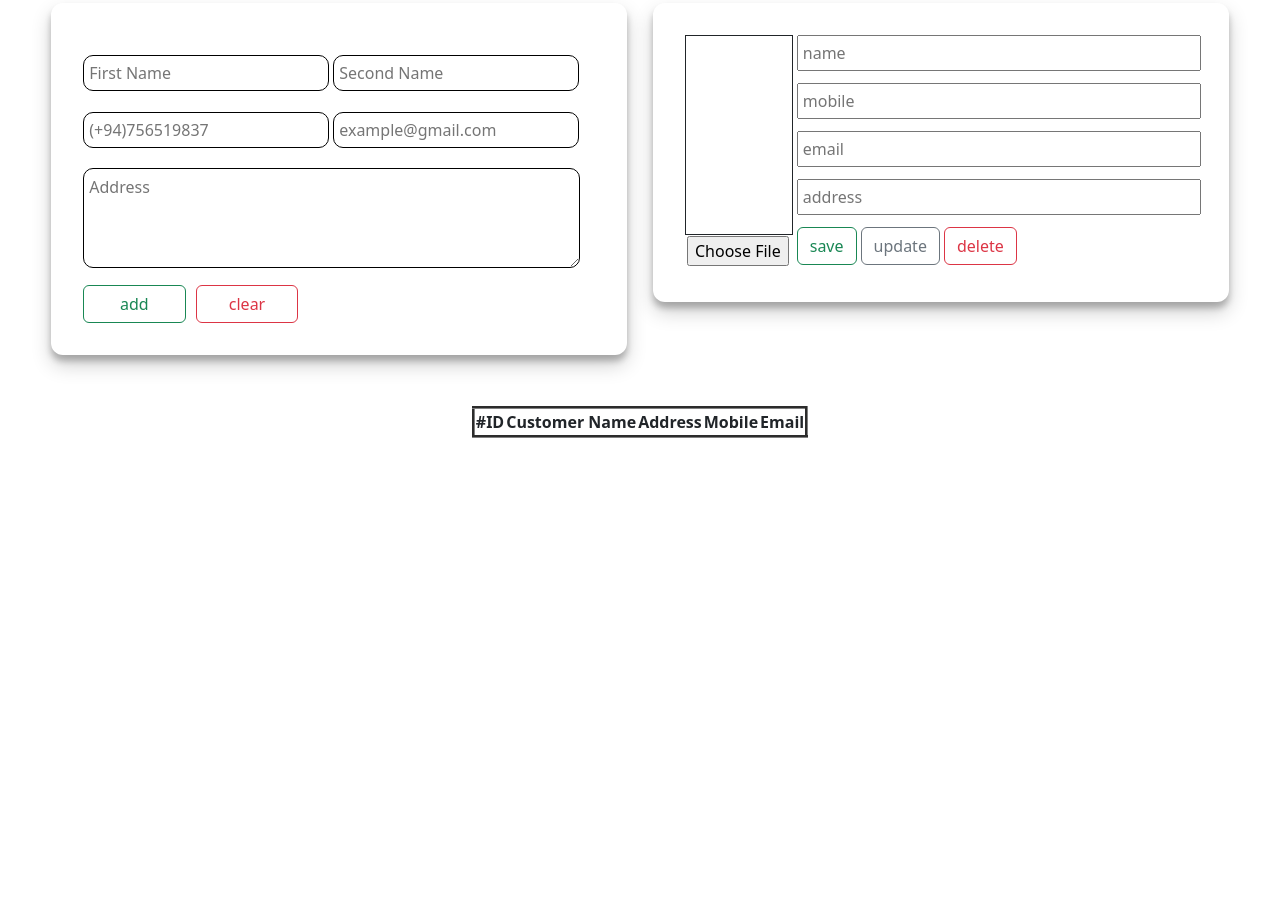
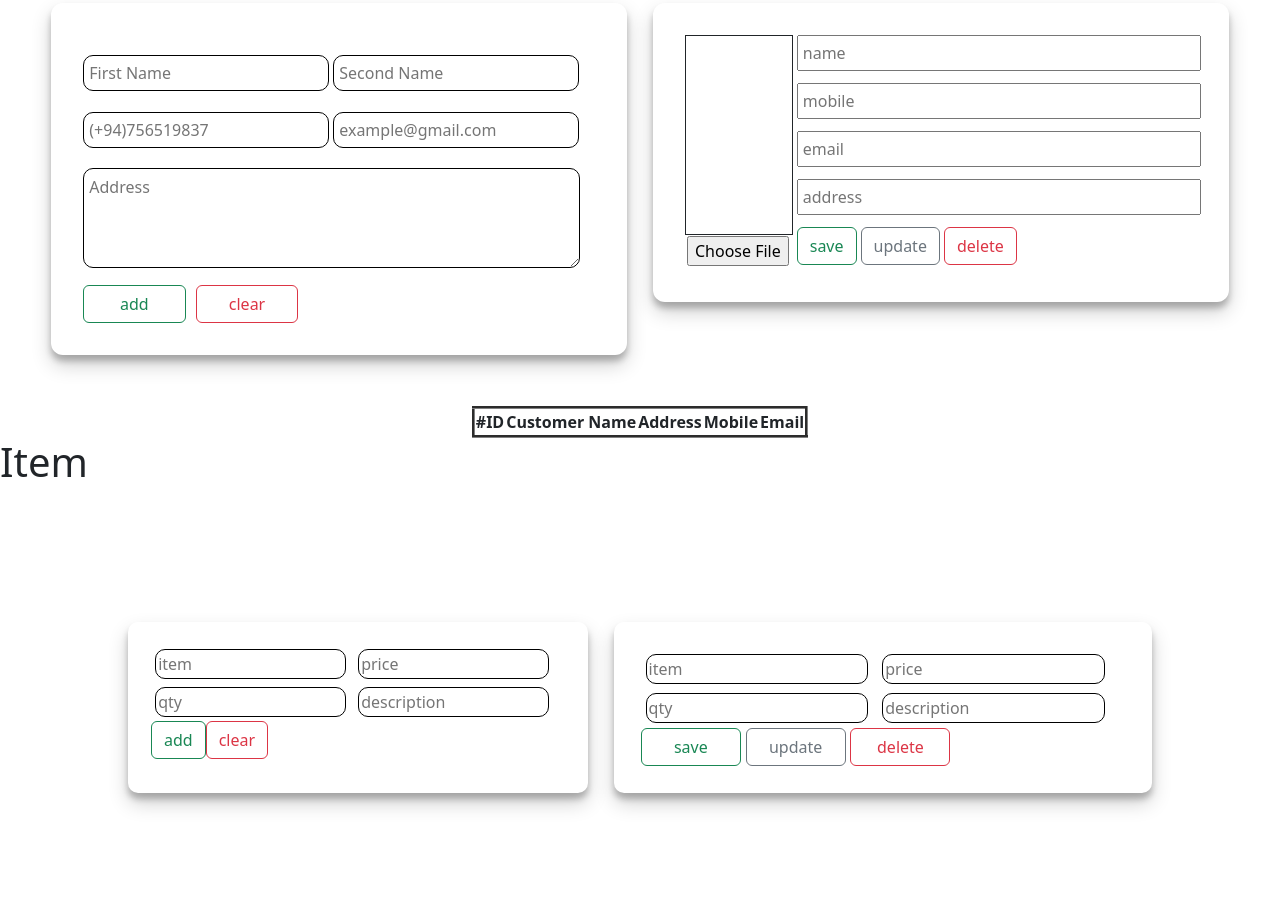
Before and after one commit to SahanDhanujaya/NewPOS, a plain HTML site: page index.html in a window 1280 px wide. Shown: the part 545-1466 px from the top of the page. Before the commit the page ends 983 px from the top, so only its background shows below. Drawn offline with nearby package versions, Linux system fonts and the light colour scheme.

Commit message:
item UI is created

```diff
--- a/index.html
+++ b/index.html
@@ -110,6 +110,33 @@
 
         </div>
     </main>
+    <main id="item-form">
+        <h1>Item</h1>
+        <section>
+            <div id="item-add-section">
+                <form>
+                    <input type="text" id="item" placeholder="item">
+                    <input type="text" id="price" placeholder="price">
+                    <input type="text" id="qty" placeholder="qty">
+                    <input type="text" id="description" placeholder="description">
+                    <button id="item-add-btn" type="button" class="btn btn-outline-success">add</button><button id="item-clear-btn" type="button" class="btn btn-outline-danger">clear</button>
+                </form>
+            </div>
+            <div id="item-save-section">
+                <div></div>
+                <div>
+                    <form>
+                        <input type="text" id="correctionItem" placeholder="item">
+                        <input type="text" id="correctionPrice" placeholder="price">
+                        <input type="text" id="correctionQTY" placeholder="qty">
+                        <input type="text" id="correctionDescription" placeholder="description">
+                        <button id="item-save-btn" type="button" class="btn btn-outline-success">save</button><button id="item-update-btn" type="button" class="btn btn-outline-secondary">update</button><button class="btn btn-outline-danger" id="item-delete-btn" type = "button">delete</button>
+                    </form>
+                </div>
+            </div>
+
+        </section>
+    </main>
     <script src="assets/lib/jquery-3.7.1.min.js"></script>
     <script src="https://cdn.jsdelivr.net/npm/bootstrap@5.3.3/dist/js/bootstrap.bundle.min.js"
         integrity="sha384-YvpcrYf0tY3lHB60NNkmXc5s9fDVZLESaAA55NDzOxhy9GkcIdslK1eN7N6jIeHz"
--- a/style.css
+++ b/style.css
@@ -121,3 +121,47 @@ header>nav>ul>li>a{
     place-items: center center;
 
 }
+#item-form>section{
+    display: flex;
+    /* align-items:center; */
+    justify-content:center;
+
+}
+#item-form>section>div{
+    box-shadow: rgba(0, 0, 0, 0.19) 0px 10px 20px, rgba(0, 0, 0, 0.23) 0px 6px 6px;
+    border-radius:10px;
+
+}
+#item-form>section>#item-add-section>form{
+    padding: 5%;
+}
+#item-form>section>#item-add-section>form>input{
+    width: 46%;
+    height: 30px;
+    margin: 1%;
+    border-radius: 10px;
+    border: 1px solid;
+
+}
+#item-form>section>#item-add-section{
+    margin: 10%;
+    margin-right: 1%;
+}
+#item-form>section>#item-save-section{
+    margin: 10%;
+    margin-left: 1%;
+}
+#item-form>section>#item-save-section form{
+    padding: 5%;
+}
+#item-form>section>#item-save-section form>input{
+    width: 46%;
+    height: 30px;
+    margin: 1%;
+    border-radius: 10px;
+    border: 1px solid;
+}
+#item-form>section>#item-save-section form>button{
+    width: 100px;
+    margin-right: 1%;
+}
```
Also changed, not shown: model/ItemModel.js (added).
